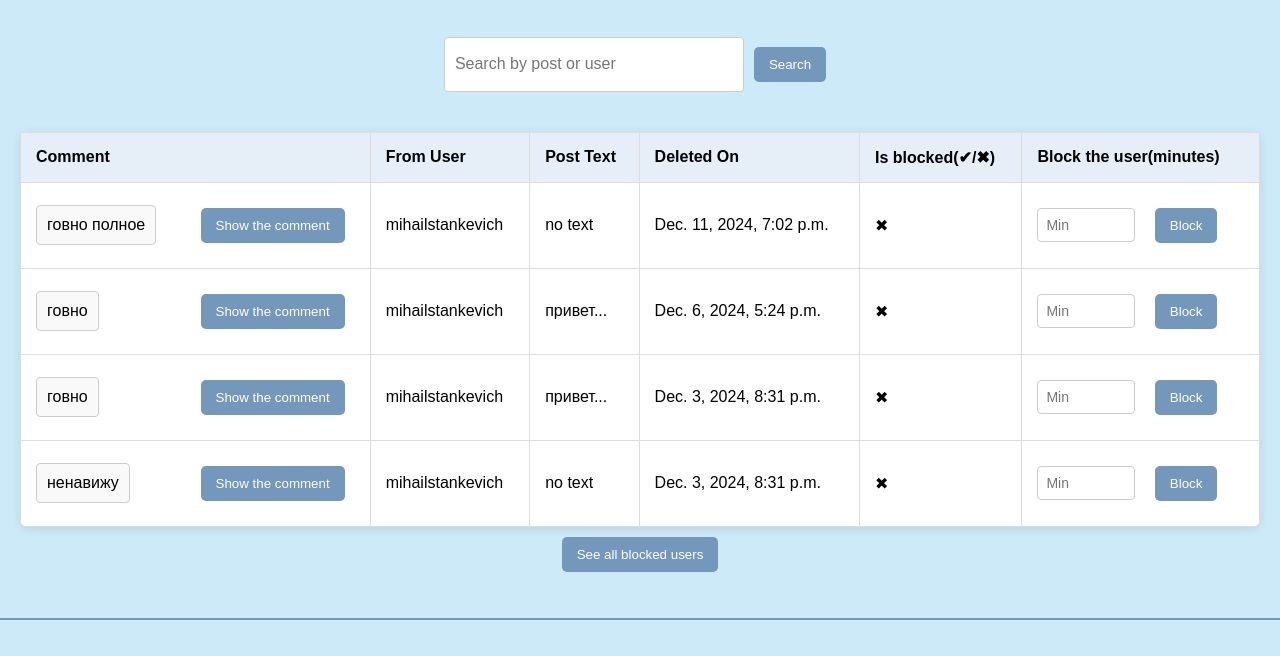
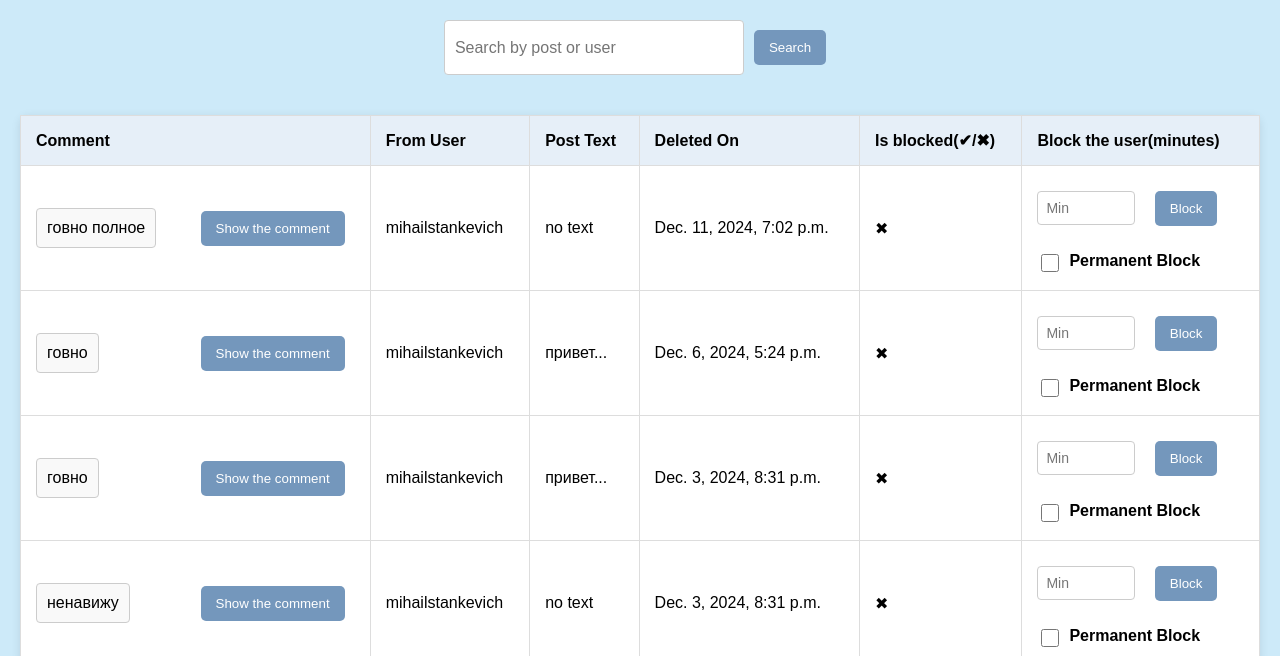
Before and after one commit to MihailStankevich/Toxic_comments_detection, a Django app: page /moderation/deleted_comments/-1002480882782/ in a window 1280 px wide. Shown: the part 90-746 px from the top of the page. Run offline with Django 4.2, Linux system fonts and the light colour scheme; a user stored in the database is signed in; data comes from the database, SQL or seed files in the repository; both versions use the stored data as it was after the commit.

Commit message:
implemented permanent block logic

```diff
--- a/moderation/ml/__init__.py
+++ b/moderation/ml/__init__.py
@@ -5,8 +5,8 @@ import os
 # Load model and vectorizer
 def load_model():
     base_dir = os.path.dirname(os.path.abspath(__file__))
-    model_path = os.path.join(base_dir, 'rfmodel.pkl')
-    vectorizer_path = os.path.join(base_dir, 'vectorizer.pkl')
+    model_path = os.path.join(base_dir, 'svc1.pkl')  #сейчас это пайплайн который включает в себя и модель и векторайзер
+    vectorizer_path = os.path.join(base_dir, 'vectorizer.pkl') #эта строка не имеет смысла сейчас
 
     with open(vectorizer_path, 'rb') as f:
         vectorizer = pickle.load(f)
--- a/moderation/models.py
+++ b/moderation/models.py
@@ -57,10 +57,13 @@ class BlockedUser(models.Model):
     username = models.CharField(max_length=200)
     owner = models.ForeignKey(Owner, on_delete=models.CASCADE, related_name='blocked_users')
     blocked_at = models.DateTimeField(auto_now_add=True)
-    expires_at = models.DateTimeField()
+    expires_at = models.DateTimeField(null=True, blank=True)
     comment = models.ForeignKey(DeletedComment, on_delete=models.CASCADE, null=True, blank=True)
+    is_permanent = models.BooleanField(default=False)
 
     def is_active(self):
+        if self.is_permanent:
+            return True
         return timezone.now() < self.expires_at
 
     def __str__(self):
--- a/moderation/static/moderation/styles.css
+++ b/moderation/static/moderation/styles.css
@@ -319,13 +319,13 @@ h3 {
     flex: 1; /* Allow home container to grow */
 }
 
-/* Block User Form Styles */
 .block-user-form {
-    display: flex; /* Use flexbox for alignment */
-    align-items: center; /* Center items vertically */
+    display: flex;
+    flex-direction: column;
+    align-items: flex-start; /* Align all child elements to the left */
+    width: 100%; /* Ensure it takes full width */
 }
-
-.block-user-form input {
+.form-input-1 {
     padding: 8px; /* Padding inside the input */
     border: 1px solid #ccc; /* Border color */
     border-radius: 4px; /* Rounded corners */
@@ -333,3 +333,22 @@ h3 {
     width: 80px; /* Fixed width for the input */
     font-size: 14px; /* Font size */
 }
+
+.checkbox-container {
+    display: flex;
+    align-items: center;
+    justify-content: flex-start; /* Align to the left */
+    width: 100%; /* Take full container width */
+}
+
+.checkbox-input {
+    margin-right: 10px;
+    width: 18px; /* Increase checkbox size */
+    height: 18px;
+    cursor: pointer;
+    accent-color: #0056b3;
+}
+
+.checkbox-label {
+    text-align: left; /* Align text to the left */
+}
--- a/moderation/templates/moderation/deleted_comments.html
+++ b/moderation/templates/moderation/deleted_comments.html
@@ -50,8 +50,14 @@
                             <form method="POST" action="{% url 'block_user' comment.user %}">
                                 {% csrf_token %}
                                 <input type="hidden" name="comment_id" value="{{ comment.id }}">
-                                <input type="number" name="block_duration" min="1" required placeholder="Min" title="Block duration in minutes">
-                                <button type="submit">Block</button>
+                                <div class="form-group">
+                                    <input type="number" name="block_duration" id='block_duration' min="1" placeholder="Min" title="Block duration in minutes" required class="form-input-1 block-duration">
+                                    <button type="submit">Block</button>
+                                </div>
+                                <div class="checkbox-container">
+                                    <input type="checkbox" name="is_permanent" id="is_permanent" class="checkbox-input is-permanent">
+                                    <label for="is_permanent" class="checkbox-label">Permanent Block</label>
+                                </div>
                             </form>
                         </div>
                     </td>
@@ -82,6 +88,18 @@
             } else {
                 fullComment.style.display = "none";
             }
-        }
+        };
+        document.querySelectorAll('.is-permanent').forEach(function(checkbox) {
+            checkbox.addEventListener('change', function() {
+                const row = this.closest('tr'); // Get the closest row
+                const durationInput = row.querySelector('.block-duration'); // Find the duration input in the same row
+                if (this.checked) {
+                    durationInput.value = ''; // Clear the input if permanent block is checked
+                    durationInput.removeAttribute('required'); // Remove required attribute
+                } else {
+                    durationInput.setAttribute('required', 'required'); // Add required attribute back
+                }
+            });
+        });
     </script>
 {% endblock %}
--- a/moderation/views.py
+++ b/moderation/views.py
@@ -28,31 +28,43 @@ def admin_deleted_comments(request, channel_id):
     paginator = Paginator(deleted_comments, 5)  # Show 5 comments per page
     page_number = request.GET.get('page', 1)  # Get the current page number
     comments_page = paginator.get_page(page_number)
-
-    blocked_users = BlockedUser .objects.filter(owner=request.user, expires_at__gt=timezone.now()).values_list('username', flat=True)
-
+    blocked_users = BlockedUser .objects.filter(
+        owner=request.user
+    ).filter(
+        Q(is_permanent=True) | Q(expires_at__gt=timezone.now())
+    ).values_list('username', flat=True)
     return render(request, 'moderation/deleted_comments.html', {'deleted_comments': comments_page, "channel_id": channel_id, "blocked_users": blocked_users})
 
 @login_required
 def blocked_users(request,channel_id):
     owner = Owner.objects.get(channel_id=channel_id)
-    blocked_users = BlockedUser.objects.filter(owner=owner, expires_at__gt=timezone.now())
+    blocked_users = BlockedUser .objects.filter(
+        owner=request.user
+    ).filter(
+        Q(is_permanent=True) | Q(expires_at__gt=timezone.now())
+    )
 
     total = blocked_users.count()
     for user in blocked_users:
-        remaining_time = user.expires_at - timezone.now()  # Calculate remaining time
-        total_seconds = int(remaining_time.total_seconds())
-        days, remainder = divmod(total_seconds, 86400)
-        hours, remainder = divmod(total_seconds, 3600)
-        minutes, seconds = divmod(remainder, 60)
-        user.remaining_time_display = f"{days}d {hours}h {minutes}m {seconds}s" if days > 0 else f"{hours}h {minutes}m {seconds}s"
+        if user.is_permanent == True:
+            pass
+        else:
+            remaining_time = user.expires_at - timezone.now()  # Calculate remaining time
+            total_seconds = int(remaining_time.total_seconds())
+            days, remainder = divmod(total_seconds, 86400)
+            hours, remainder = divmod(total_seconds, 3600)
+            minutes, seconds = divmod(remainder, 60)
+            user.remaining_time_display = f"{days}d {hours}h {minutes}m {seconds}s" if days > 0 else f"{hours}h {minutes}m {seconds}s"
     return render(request, 'moderation/blocked_users.html',{'blocked_users': blocked_users, 'total': total})
 
 @login_required
 def block_user(request, username):
     if request.method == 'POST':
-        block_duration = int(request.POST.get('block_duration', 5))  # Default to 5min
-        expires_at = timezone.now() + timezone.timedelta(minutes=block_duration)
+        block_duration = request.POST.get('block_duration')
+        is_permanent = request.POST.get('is_permanent') == 'on'
+        expires_at = None
+        if not is_permanent:
+            expires_at = timezone.now() + timezone.timedelta(minutes=int(block_duration))
 
         comment_id = request.POST.get('comment_id')
         comment = DeletedComment.objects.get(id=comment_id) if comment_id else None
@@ -63,10 +75,14 @@ def block_user(request, username):
                 'owner': request.user,
                 'comment': comment,
                 'expires_at': expires_at,
+                'is_permanent': is_permanent,
                 'blocked_at': timezone.now()
             }
         )
-        messages.success(request, f"User {username} has been blocked for {block_duration} minutes.")
+        if not is_permanent:
+            messages.success(request, f"User {username} has been blocked for {block_duration} minutes.")
+        else:
+            messages.success(request, f"User {username} has been permanently blocked.")
         return redirect('admin_deleted_comments', channel_id=request.user.channel_id)
 
 @login_required
```
Also changed, not shown: moderation/bot.py (+5 -5 lines), moderation/templates/moderation/blocked_users.html (+12 -2 lines), db.sqlite3, moderation/migrations/0010_blockeduser_is_permanent.py (added), moderation/migrations/0011_alter_blockeduser_expires_at.py (added).
